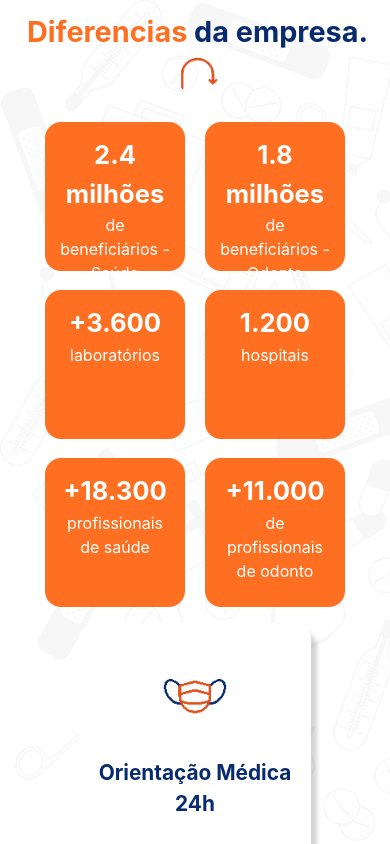
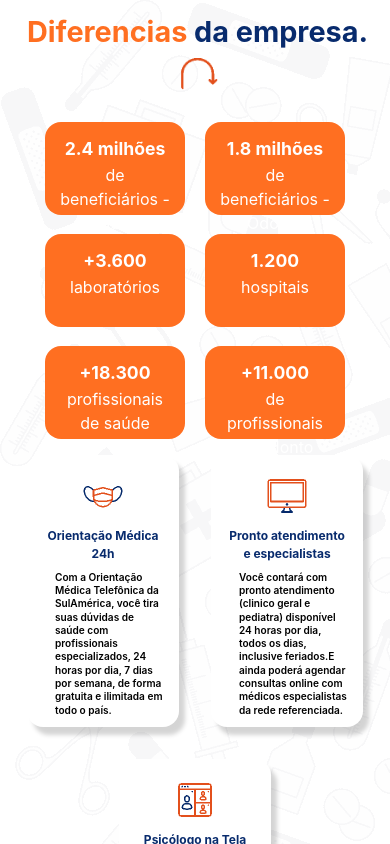
Before and after one commit to ArthuurTorres/saude-v1, a React (Vite) app: page / in a window 390 px wide. Shown: the part 1792-2636 px from the top of the page. Built offline with nearby package versions, Linux system fonts and the light colour scheme.

Commit message:
responsive

```diff
--- a/src/components/Footer.css
+++ b/src/components/Footer.css
@@ -87,6 +87,7 @@ footer div{
   footer{
     display: grid;
     grid-template-columns: 1fr 1fr;
+    padding-left: 0.9rem;
   }
 }
 
@@ -94,16 +95,37 @@ footer div{
   footer{
     display: flex;
     flex-wrap: wrap;
+    padding-left: 0.7rem;
   }
 }
 
 
 @media(max-width: 450px){
+  .logo-footer{
+    width: 11rem;
+    height: 6rem;
+  }
+  footer{
+    display: flex;
+    flex-direction: row;
+    flex-wrap: wrap;
+    padding-left: 0.5rem;
+  }
+  .footer-information{
+    text-align: left;
+   }
+   footer img{
+    width: 34px;
+    margin-right: 1px;
+   }
+   footer h2{
+    font-size: 1.1rem;
+   }
+}
+
+@media (max-width:370px) {
   footer{
     display: grid;
     grid-template-columns: 1fr;
   }
-  .footer-information{
-    text-align: left;
-   }
 }
--- a/src/components/SectionThree.css
+++ b/src/components/SectionThree.css
@@ -161,17 +161,25 @@
   }
 }
 
-@media (max-width: 600px){
+@media (max-width: 670px){
   .dif{
     font-size: 1.5rem;
+  }
+  .dif-2 div{
+    height: 330px;
+    width: 140px;
+   }
+   .dif-2 h3{
+    font-size: .9rem;
+    margin-bottom: 0.50rem;
+  }
+
+  .dif-2 p{
+    font-size: .7rem;
   }
 }
 
 @media (max-width: 470px){
-
-  .dif{
-    font-size: 1.2rem;
-  }
 
   .icon-text p{
     font-size: 1rem;
@@ -189,32 +197,67 @@
   }
 
   .dif{
+    font-size: 1.2rem;
     margin-top: 0rem;
     margin-bottom: 1rem;
   }
 
+  .dif-2 img{
+    width: 50px;
+    height: 50px;
+    margin-bottom: 0;
+    margin-top: 0;
+  }
+
+  .dif-2 h3{
+    font-size: .9rem;
+    margin-bottom: 0.50rem;
+  }
+
+  .dif-2 p{
+    font-size: .7rem;
+  }
+
   .dif-2 div{
-   height: 420px;
-   width: 200px;
+   height: 260px;
+   width: 140px;
   }
 
   .dif-2 img{
     margin-top: 1rem;
   }
+
+  .button{
+    padding: 15px 12px;
+  }
 }
 
-@media (max-width: 380px) {
+
+@media (max-width: 410px) {
+
   .icon-text{
-    display: flex;
-    flex-direction: column;
+    display: grid;
+  }
+  .icon-text h4{
+    font-size: 1.1rem;
   }
   .icon-text div{
-    width: 10rem;
-    height: 5rem;
+    width: 7rem;
+    height: 4rem;
+  }
+
+  .dif-2 img{
+    margin-top: 0;
+  }
+
+  .dif-2 h3{
+    font-size: .75rem;
+  }
+  .dif-2 p{
+    font-size: .63rem;
+  }
+  .dif-2 div{
+    width: 120px;
+    height: 240px;
   }
 }
-@media (max-width: 380px) {
-  .button{
-    padding: 17px 12px;
-  }
-}
--- a/src/components/SectionThree.jsx
+++ b/src/components/SectionThree.jsx
@@ -64,7 +64,7 @@ const SectionThree = () => {
         <h3>Psicólogo na Tela</h3>
         <p>O serviço oferece sessões de psicoterapia por vídeo, 24h, todos os dias, onde você estiver. Basta acessar e
           agendar pelo App SulAmérica Saúde. Uma equipe de psicólogos treinada para prestar atendimento online está à
-          disposição para oferecer conforto, acolhimento e cuidado aos beneﬁciários.</p>
+          disposição para oferecer conforto.</p>
       </div>
     </div>
     <div>
--- a/src/components/SectionTwo.css
+++ b/src/components/SectionTwo.css
@@ -97,7 +97,7 @@
   }
 
   .icon-menu p{
-    font-size: 0.9rem;
+    font-size: 0.7rem;
     margin-right: 0.20px;
   }
 
```
